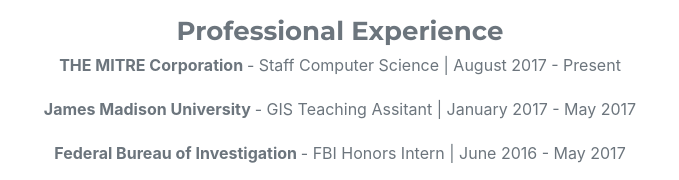
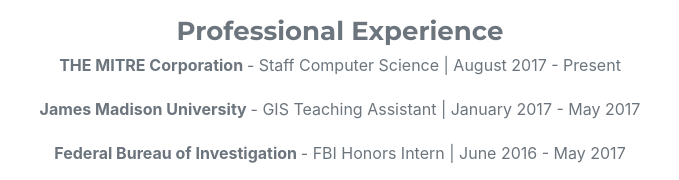
Before and after one commit to ebrobinson79/ebrobinson79.github.io, a website with bundled scripts: page index.html in a window 1280 px wide. Shown: the part 2372-2552 px from the top of the page, 300-979 px from the left. Built offline with nearby package versions, Linux system fonts and the light colour scheme; a web font is replaced by a local one.

Commit message:
Update index.html

```diff
--- a/index.html
+++ b/index.html
@@ -159,7 +159,7 @@
               <p class="large text-muted"><b>THE MITRE Corporation </b> - Staff Computer Science | August 2017 - Present</p>
                   </div>
               <div class="col-lg-8 mx-auto text-center">
-                  <p class="large text-muted"><b>James Madison University </b> - GIS Teaching Assitant | January 2017 - May 2017</p>
+                  <p class="large text-muted"><b>James Madison University </b> - GIS Teaching Assistant | January 2017 - May 2017</p>
                   </div>
             <div class="col-lg-8 mx-auto text-center">
                 <p class="large text-muted"><b>Federal Bureau of Investigation </b> - FBI Honors Intern | June 2016 - May 2017</p>
@@ -175,7 +175,7 @@
                   </div>
 
                 <div class="col-lg-8 mx-auto text-center">
-                    <p class="large text-muted"><b>University of Wisconsin -Madison </b> | M.S. GIS and Web Programming | 2018 - Present</p>
+                    <p class="large text-muted"><b>University of Wisconsin - Madison </b> | M.S. GIS and Web Programming | 2018 - Present</p>
                   </div>
                 <div class="col-lg-8 mx-auto text-center">
                     <p class="large text-muted"><b>James Madison University </b> | B.S. Geographic Science | 2013 - 2017</p>
```
